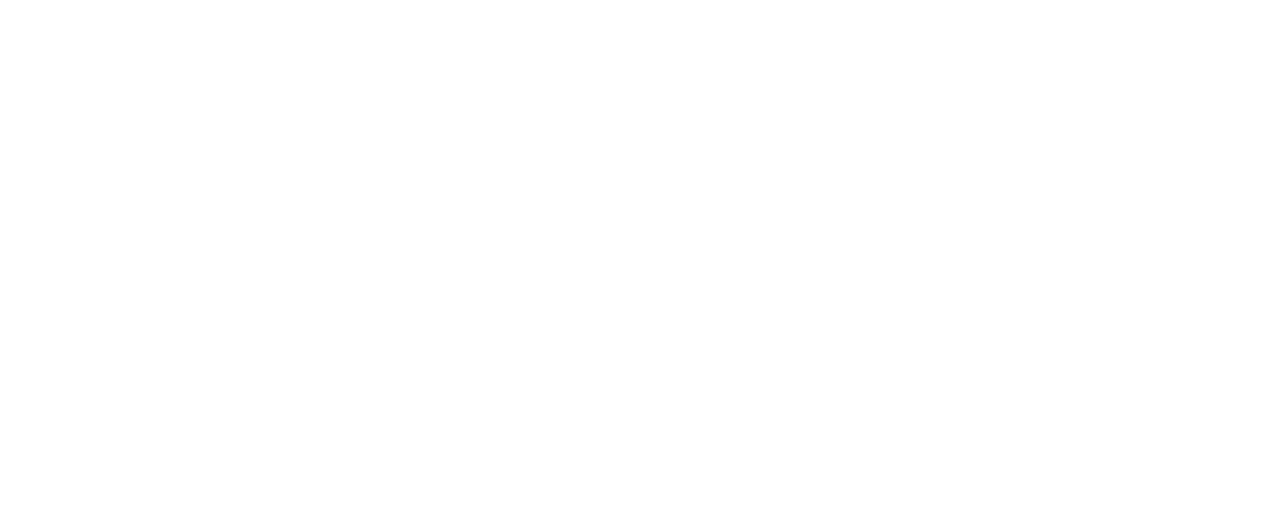
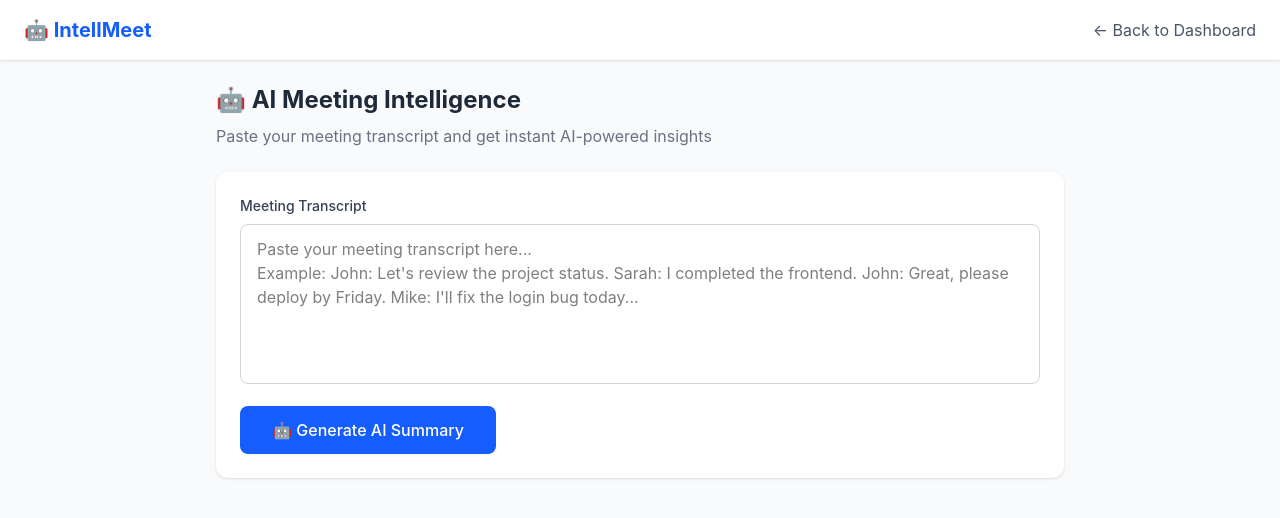
Before and after one commit to riya040204/intellmeet, a React (Vite) app in the folder client/: page /summary in a window 1280 px wide. Before the commit this address had no page. Shown: the top 518 px of the page. Built offline with nearby package versions, Linux system fonts and the light colour scheme; sample sign-in values are in the browser's storage.

Commit message:
feat: add AI meeting summary page with export

```diff
--- a/client/src/App.tsx
+++ b/client/src/App.tsx
@@ -10,6 +10,7 @@
 import Dashboard from "./pages/Dashboard";
 import NewMeeting from "./pages/NewMeeting";
 import MeetingRoom from "./pages/MeetingRoom";
+import MeetingSummary from "./pages/MeetingSummary";
 
 const PrivateRoute = ({ children }: { children: React.ReactNode }) => {
   const token = localStorage.getItem("token");
@@ -28,6 +29,14 @@
           element={
             <PrivateRoute>
               <Dashboard />
+            </PrivateRoute>
+          }
+        />
+        <Route
+          path="/summary"
+          element={
+            <PrivateRoute>
+              <MeetingSummary />
             </PrivateRoute>
           }
         />
--- a/client/src/pages/Dashboard.tsx
+++ b/client/src/pages/Dashboard.tsx
@@ -99,7 +99,13 @@
               + New Meeting
             </button>
             <button className="border border-blue-600 text-blue-600 hover:bg-blue-50 px-6 py-3 rounded-lg font-medium">
-              Join Meeting
+              Join Meeting{" "}
+              <button
+                onClick={() => navigate("/summary")}
+                className="bg-purple-600 hover:bg-purple-700 text-white px-6 py-3 rounded-lg font-medium"
+              >
+                🤖 AI Summary
+              </button>
             </button>
           </div>
         </div>
--- /dev/null
+++ b/client/src/pages/MeetingSummary.tsx
@@ -0,0 +1,207 @@
+import { useState } from "react";
+import { useNavigate } from "react-router-dom";
+import axios from "axios";
+import toast from "react-hot-toast";
+
+interface SummaryData {
+  summary: string;
+  keyPoints: string[];
+  actionItems: string[];
+  decisions: string[];
+}
+
+export default function MeetingSummary() {
+  const navigate = useNavigate();
+  const [transcript, setTranscript] = useState("");
+  const [loading, setLoading] = useState(false);
+  const [summaryData, setSummaryData] = useState<SummaryData | null>(null);
+
+  const handleGenerate = async () => {
+    if (!transcript.trim()) {
+      toast.error("Please enter a meeting transcript");
+      return;
+    }
+    setLoading(true);
+    try {
+      const token = localStorage.getItem("token");
+      const res = await axios.post(
+        "/api/ai/summary",
+        { transcript },
+        { headers: { Authorization: `Bearer ${token}` } },
+      );
+      setSummaryData(res.data.data);
+      toast.success("AI Summary generated!");
+    } catch (err: any) {
+      toast.error("Failed to generate summary");
+    } finally {
+      setLoading(false);
+    }
+  };
+
+  return (
+    <div className="min-h-screen bg-gray-50">
+      {/* Navbar */}
+      <nav className="bg-white shadow-sm px-6 py-4 flex justify-between items-center">
+        <h1 className="text-xl font-bold text-blue-600">🤖 IntellMeet</h1>
+        <button
+          onClick={() => navigate("/dashboard")}
+          className="text-gray-600 hover:text-gray-800"
+        >
+          ← Back to Dashboard
+        </button>
+      </nav>
+
+      <div className="max-w-4xl mx-auto p-6">
+        <h2 className="text-2xl font-bold text-gray-800 mb-2">
+          🤖 AI Meeting Intelligence
+        </h2>
+        <p className="text-gray-500 mb-6">
+          Paste your meeting transcript and get instant AI-powered insights
+        </p>
+
+        {/* Transcript Input */}
+        <div className="bg-white rounded-xl shadow p-6 mb-6">
+          <label className="block text-sm font-medium text-gray-700 mb-2">
+            Meeting Transcript
+          </label>
+          <textarea
+            value={transcript}
+            onChange={(e) => setTranscript(e.target.value)}
+            className="w-full border border-gray-300 rounded-lg px-4 py-3 focus:outline-none focus:ring-2 focus:ring-blue-500 h-40 resize-none"
+            placeholder="Paste your meeting transcript here...
+Example: John: Let's review the project status. Sarah: I completed the frontend. John: Great, please deploy by Friday. Mike: I'll fix the login bug today..."
+          />
+          <button
+            onClick={handleGenerate}
+            disabled={loading}
+            className="mt-4 bg-blue-600 hover:bg-blue-700 text-white px-8 py-3 rounded-lg font-medium flex items-center gap-2"
+          >
+            {loading ? (
+              <>
+                <span className="animate-spin">⏳</span>
+                Generating AI Summary...
+              </>
+            ) : (
+              <>🤖 Generate AI Summary</>
+            )}
+          </button>
+        </div>
+
+        {/* AI Results */}
+        {summaryData && (
+          <div className="space-y-6">
+            {/* Summary */}
+            <div className="bg-white rounded-xl shadow p-6">
+              <h3 className="text-lg font-semibold text-gray-800 mb-3 flex items-center gap-2">
+                📝 Meeting Summary
+              </h3>
+              <p className="text-gray-600 leading-relaxed">
+                {summaryData.summary}
+              </p>
+            </div>
+
+            {/* Key Points */}
+            <div className="bg-white rounded-xl shadow p-6">
+              <h3 className="text-lg font-semibold text-gray-800 mb-3 flex items-center gap-2">
+                🎯 Key Points
+              </h3>
+              <ul className="space-y-2">
+                {summaryData.keyPoints.map((point, i) => (
+                  <li key={i} className="flex items-start gap-2">
+                    <span className="text-blue-500 mt-1">•</span>
+                    <span className="text-gray-600">{point}</span>
+                  </li>
+                ))}
+              </ul>
+            </div>
+
+            {/* Action Items */}
+            <div className="bg-white rounded-xl shadow p-6">
+              <h3 className="text-lg font-semibold text-gray-800 mb-3 flex items-center gap-2">
+                ✅ Action Items
+              </h3>
+              {summaryData.actionItems.length === 0 ? (
+                <p className="text-gray-500">No action items detected</p>
+              ) : (
+                <ul className="space-y-2">
+                  {summaryData.actionItems.map((item, i) => (
+                    <li
+                      key={i}
+                      className="flex items-start gap-3 p-3 bg-yellow-50 rounded-lg"
+                    >
+                      <input type="checkbox" className="mt-1" />
+                      <span className="text-gray-700">{item}</span>
+                    </li>
+                  ))}
+                </ul>
+              )}
+            </div>
+
+            {/* Decisions */}
+            <div className="bg-white rounded-xl shadow p-6">
+              <h3 className="text-lg font-semibold text-gray-800 mb-3 flex items-center gap-2">
+                🏛️ Decisions Made
+              </h3>
+              {summaryData.decisions.length === 0 ? (
+                <p className="text-gray-500">No decisions detected</p>
+              ) : (
+                <ul className="space-y-2">
+                  {summaryData.decisions.map((decision, i) => (
+                    <li
+                      key={i}
+                      className="flex items-start gap-2 p-3 bg-green-50 rounded-lg"
+                    >
+                      <span className="text-green-500">✓</span>
+                      <span className="text-gray-700">{decision}</span>
+                    </li>
+                  ))}
+                </ul>
+              )}
+            </div>
+
+            {/* Export Button */}
+            <div className="flex gap-4">
+              <button
+                onClick={() => {
+                  const text = `
+MEETING SUMMARY
+===============
+${summaryData.summary}
+
+KEY POINTS
+----------
+${summaryData.keyPoints.map((p) => `• ${p}`).join("\n")}
+
+ACTION ITEMS
+------------
+${summaryData.actionItems.map((a) => `☐ ${a}`).join("\n")}
+
+DECISIONS
+---------
+${summaryData.decisions.map((d) => `✓ ${d}`).join("\n")}
+                  `;
+                  const blob = new Blob([text], { type: "text/plain" });
+                  const url = URL.createObjectURL(blob);
+                  const a = document.createElement("a");
+                  a.href = url;
+                  a.download = "meeting-summary.txt";
+                  a.click();
+                  toast.success("Summary exported!");
+                }}
+                className="bg-green-600 hover:bg-green-700 text-white px-6 py-3 rounded-lg font-medium"
+              >
+                📥 Export Summary
+              </button>
+              <button
+                onClick={() => setSummaryData(null)}
+                className="border border-gray-300 text-gray-600 px-6 py-3 rounded-lg font-medium"
+              >
+                🔄 New Summary
+              </button>
+            </div>
+          </div>
+        )}
+      </div>
+    </div>
+  );
+}
```
